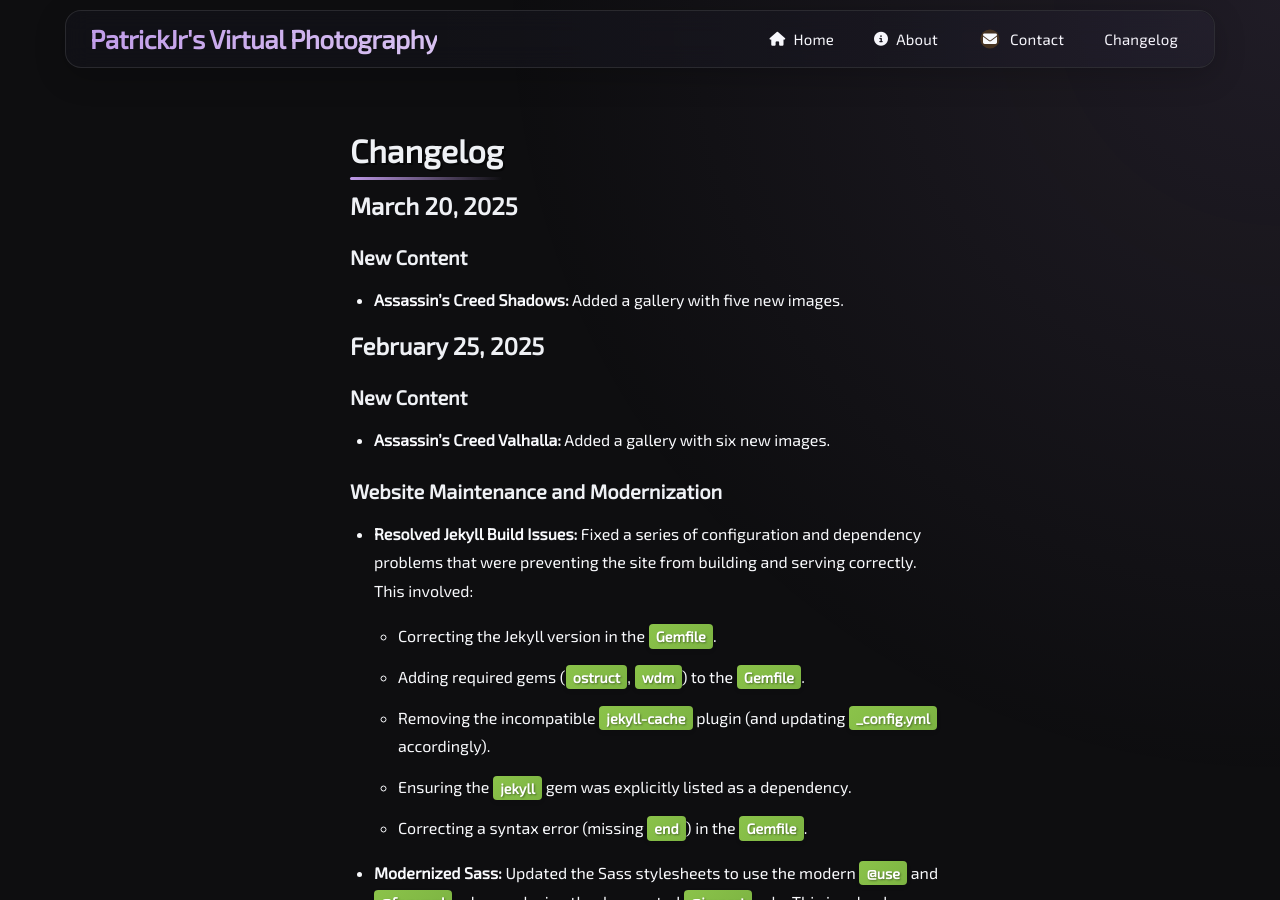
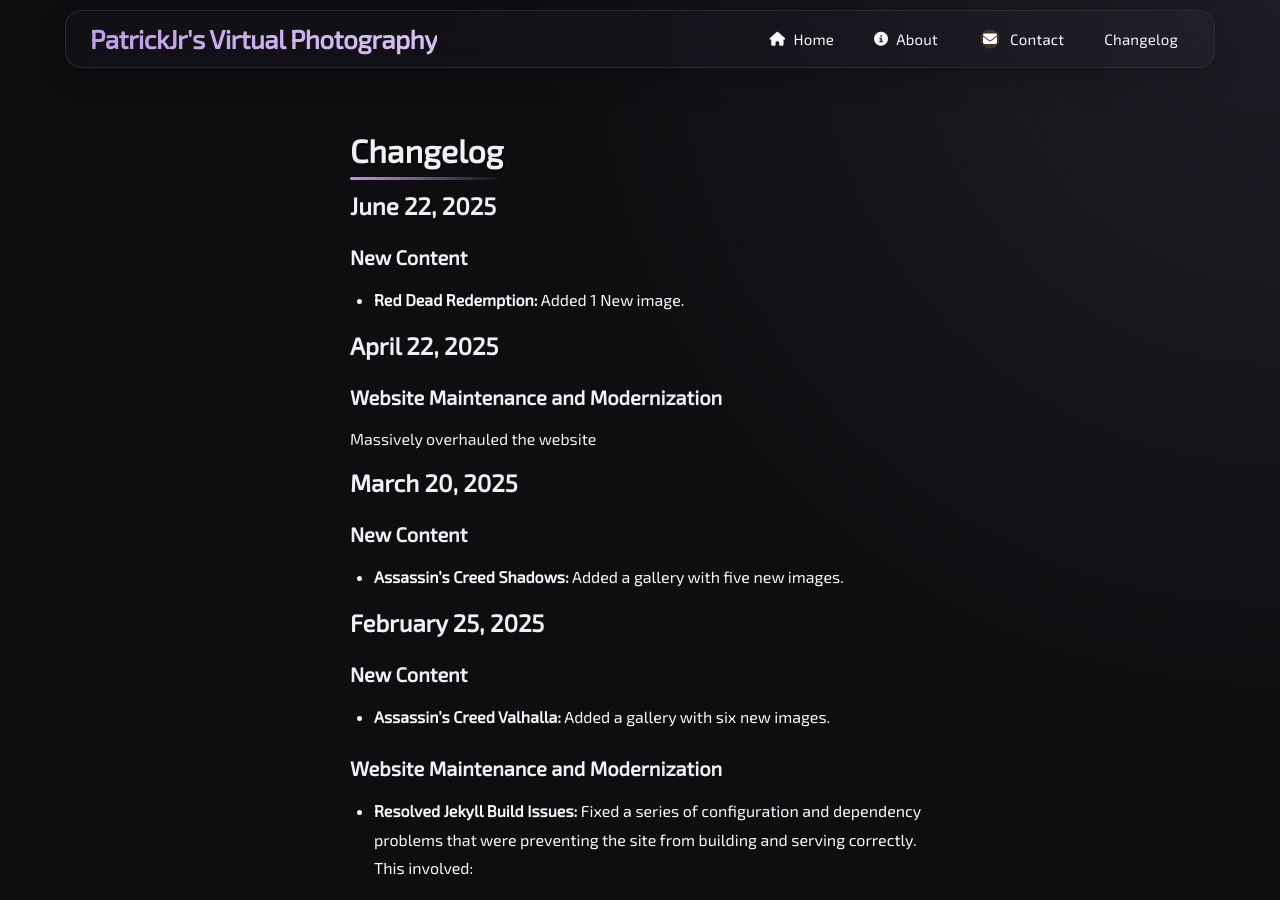
Before and after one commit to PatrickJnr/vp, a Jekyll site: the page built from pages/changelog.md, in a window 1280 px wide and 900 px high. Built offline with Jekyll 4.4.1, drawn with Linux system fonts in a browser that asks for light colours; a style sheet for code colours, icons or effects is not loaded.

Commit message:
June 22, 2025
New Screenshot for RDR2

```diff
--- a/pages/changelog.md
+++ b/pages/changelog.md
@@ -3,6 +3,16 @@ layout: page
 title: Changelog
 permalink: /changelog
 ---
+
+## June 22, 2025
+
+### New Content
+- **Red Dead Redemption:** Added 1 New image.
+
+## April 22, 2025
+
+### Website Maintenance and Modernization
+Massively overhauled the website
 
 ## March 20, 2025
 
```
Also changed, not shown: _data/virtual-photography/Red-Dead-Redemption-2.json (+9 -0 lines), _layouts/home.html (+0 -15 lines), README.md, 2 other files.
